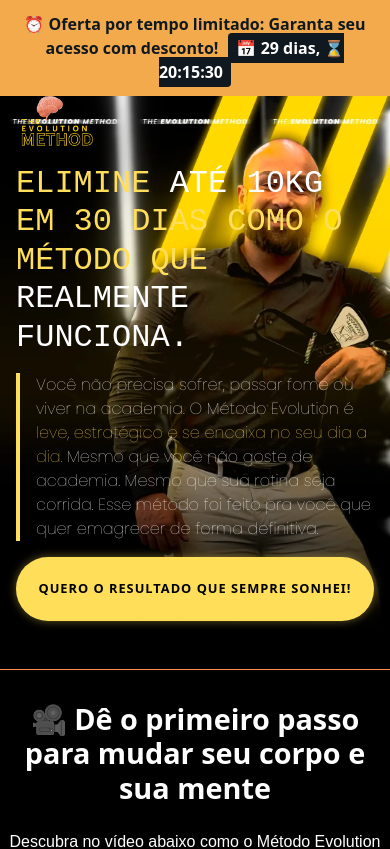
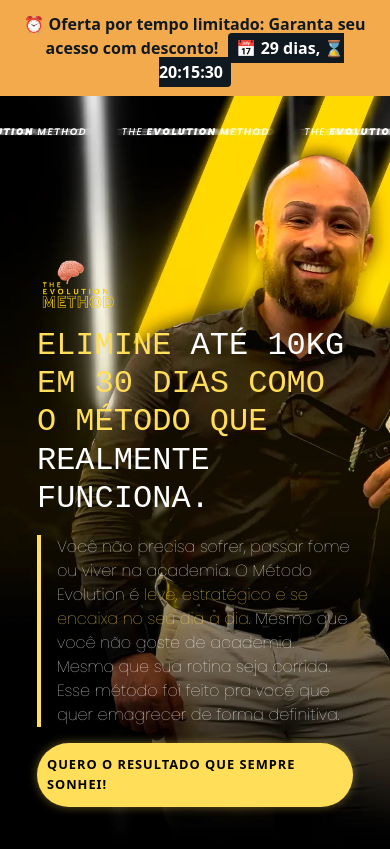
Before and after one commit to Yasminlino/landing-page-vendas, a React (Create React App) app: page / in a window 390 px wide. Shown: the top 849 px of the page. Built offline with nearby package versions, Linux system fonts and the light colour scheme; a web font is replaced by a local one.

Commit message:
Ajuste no CLS

```diff
--- a/src/components/Secoes/Header/Header.css
+++ b/src/components/Secoes/Header/Header.css
@@ -1,10 +1,9 @@
-/* Geral */
 .section1 {
     padding: 3rem 1rem;
 }
 
 h1 {
-    font-family: 'Bitcrusher', monospace!important;
+    font-family: 'Bitcrusher', monospace !important;
     font-size: 4rem !important;
 }
 
@@ -40,8 +39,8 @@ h1 {
 }
 
 .section-header {
-    background-image: url(../../../assets/images/Imagem-capa-desktop.webp);
-    background-size: contain;
+    background-image: url('/assets/images/Imagem-capa-desktop.webp');
+    background-size: cover;
     background-position: center;
     background-repeat: no-repeat;
     color: black;
@@ -50,7 +49,6 @@ h1 {
 
 .section-header>div {
     width: 70%;
-    margin: 0;
 }
 
 .botaoPrincipalHeader {
@@ -63,82 +61,52 @@ h1 {
     padding-bottom: 1rem;
 }
 
-.logo-header>img {
-    width: 8rem;
-    height: 7rem;
+.logo-header img {
+    display: block;
+    max-width: 100%;
+    height: auto;
 }
+
+/* Garante altura mínima para evitar reflow visual */
+.header-row-fixa {
+    min-height: 400px;
+}
+
+/* ===== MEDIA QUERIES ===== */
 
 @media (max-width: 1000px) {
     h1 {
         font-size: 3rem !important;
     }
 
-    .logo-header>img {
+    .logo-header img {
         width: 7rem;
-        height: 6rem;
+        height: auto;
     }
 
     .section-header {
-        background-image: url(../../../assets/images/Imagem-capa-mobile.webp);
-        background-size: contain;
+        /* background-image: url('/assets/images/Imagem-capa-mobile.webp'); */
+        background-size: cover;
         background-position: top;
+    }
+
+    .section-header>div {
+        width: 80%;
+    }
+}
+
+@media (max-width: 726px) {
+    .section-header {
+        /* background-image: url('/assets/images/Imagem-capa-mobile.webp'); */
         height: 90vh;
     }
 
     .section-header>div {
-        margin-right: 1rem;
-        width: 80%;
-        margin: 0;
+        width: 95%;
     }
 
-    .logo-container,
-    .image-container {
-        text-align: center;
-        margin: 0 auto;
-    }
-
-    .logo-img {
-        width: 100%;
-        margin-bottom: 1rem;
-    }
-
-    .imgPrincipal {
-        width: 100%;
-        margin-top: 1rem;
-    }
-
-    .row {
-        justify-content: center;
-    }
-
-    .pedding-top {
-        padding-top: 0 !important;
-    }
-
-    .logo-img,
-    .imgPrincipal {
-        display: inline-block;
-    }
-
-}
-
-@media (max-width: 726px) {
-    .section-header {
-        background-image: url(../../../assets/images/Imagem-capa-mobile.webp);
-        background-size: contain;
-        background-position: top;
-        height: 90vh;
-    }
-
-    .section-header>div {
-        margin-right: 1rem;
-        width: 95%;
-        margin: 0;
-    }
-
-    .logo-header>img {
+    .logo-header img {
         width: 6rem;
-        height: 5rem;
     }
 }
 
@@ -152,40 +120,24 @@ h1 {
     }
 
     .section-header {
-        background-image: url(../../../assets/images/Imagem-capa-mobile2.webp) !important;
-        background-size: contain;
-        background-position: top;
+        /* background-image: url('/assets/images/Imagem-capa-mobile2.webp') !important; */
         height: 70vh;
     }
 
-    .section-header>div {
-        margin-right: 1rem;
-        width: 95%;
-        margin: 0;
-    }
-
-    .logo-header>img {
+    .logo-header img {
         width: 5rem;
-        height: 4rem;
     }
 
     .botaoPrincipalHeader {
         font-size: 0.85rem !important;
-        padding-left: 8px!important;
-        padding-right: 8px!important;
-        letter-spacing: normal;
+        padding-left: 8px !important;
+        padding-right: 8px !important;
     }
-
 }
 
 @media (max-width: 426px) {
     .texto-header {
         font-size: 0.8rem !important;
-    }
-
-    .container {
-        width: 100% !important;
-        padding: 0% !important;
     }
 
     h1 {
@@ -196,37 +148,15 @@ h1 {
         font-size: 1rem !important;
     }
 
-    .section-header {
-        background-image: url(../../../assets/images/Imagem-capa-mobile2.webp) !important;
-        background-size: contain;
-        background-position: top;
-        height: 68vh;
-    }
-
-    .section-header>div {
-        margin-right: 1rem;
-        width: 95%;
-        margin: 0;
-    }
-
-    a {
-        font-size: 1rem !important;
-    }
-
     .botaoPrincipalHeader {
         font-size: 0.8rem !important;
-        padding-left: 10px!important;
-        padding-right: 10px!important;
-        letter-spacing: normal;
+        padding-left: 10px !important;
+        padding-right: 10px !important;
     }
-
 }
 
 @media (max-height: 820px) {
     .section-header {
-        background-image: url(../../../assets/images/Imagem-capa-mobile2.webp) !important;
-        background-size: contain;
-        background-position: top;
         height: 90vh;
     }
 }
--- a/src/components/Secoes/Header/Header.jsx
+++ b/src/components/Secoes/Header/Header.jsx
@@ -1,14 +1,26 @@
 import React from 'react';
 import { Helmet } from 'react-helmet';
 import logo from '../../../assets/images/logo.webp';
-import "./Header.css";
+import imagemDesktop from '../../../assets/images/Imagem-capa-desktop.webp';
+import imagemMobile from '../../../assets/images/Imagem-capa-mobile2.webp';
+import './Header.css';
 
 export default function Header({ timeLeft }) {
+  // Define imagem de fundo responsiva
+  const backgroundImage =
+    window.innerWidth < 500
+      ? imagemMobile
+      : imagemDesktop;
+
   return (
     <div>
       <Helmet>
-        <link rel="preload" as="image" href="/assets/images/Imagem-capa-desktop.webp" />
+        {/* Preload imagens */}
+        <link rel="preload" as="image" href={imagemDesktop} />
+        <link rel="preload" as="image" href={logo} />
       </Helmet>
+
+      {/* Alerta topo */}
       <div className="alerta-topo">
         <span role="img" aria-label="Relógio">⏰</span> Oferta por tempo limitado: <strong>Garanta seu acesso com desconto!</strong>
         <span className="contador">
@@ -16,12 +28,28 @@ export default function Header({ timeLeft }) {
         </span>
       </div>
 
-      {/* Seção do Header */}
-      <section className="section1 padding-top section-header d-flex justify-content-center">
+      {/* Header */}
+      <section
+        className="section1 section-header d-flex justify-content-center"
+        style={{
+          backgroundImage: `url(${backgroundImage})`,
+          backgroundSize: 'cover',
+          backgroundPosition: 'center',
+          backgroundRepeat: 'no-repeat',
+          height: '90vh'
+        }}
+      >
         <div className="container d-flex align-items-end">
-          <div className="row">
+          <div className="row header-row-fixa">
             <div className="logo-header">
-              <img src={logo} alt="Logo" />
+              <img
+                src={logo}
+                alt="Logo"
+                width="128"
+                height="112"
+                decoding="async"
+                loading="lazy"
+              />
             </div>
             <div>
               <h1 className="display-5 anton-regular corAmarela">
@@ -29,7 +57,7 @@ export default function Header({ timeLeft }) {
               </h1>
               <p className="lead mt-3 color-white texto-header">
                 Você não precisa sofrer, passar fome ou viver na academia.
-                O Método Evolution é <span className='corAmarela'>leve, estratégico e se encaixa no seu dia a dia.</span> Mesmo que você não goste de academia. Mesmo que sua rotina seja corrida.
+                O Método Evolution é <span className="corAmarela">leve, estratégico e se encaixa no seu dia a dia.</span> Mesmo que você não goste de academia. Mesmo que sua rotina seja corrida.
                 Esse método foi feito pra você que quer emagrecer de forma definitiva.
               </p>
               <a href="#precos" className="botaoPrincipal botaoPrincipalHeader">
@@ -41,4 +69,4 @@ export default function Header({ timeLeft }) {
       </section>
     </div>
   );
-};
+}
```
